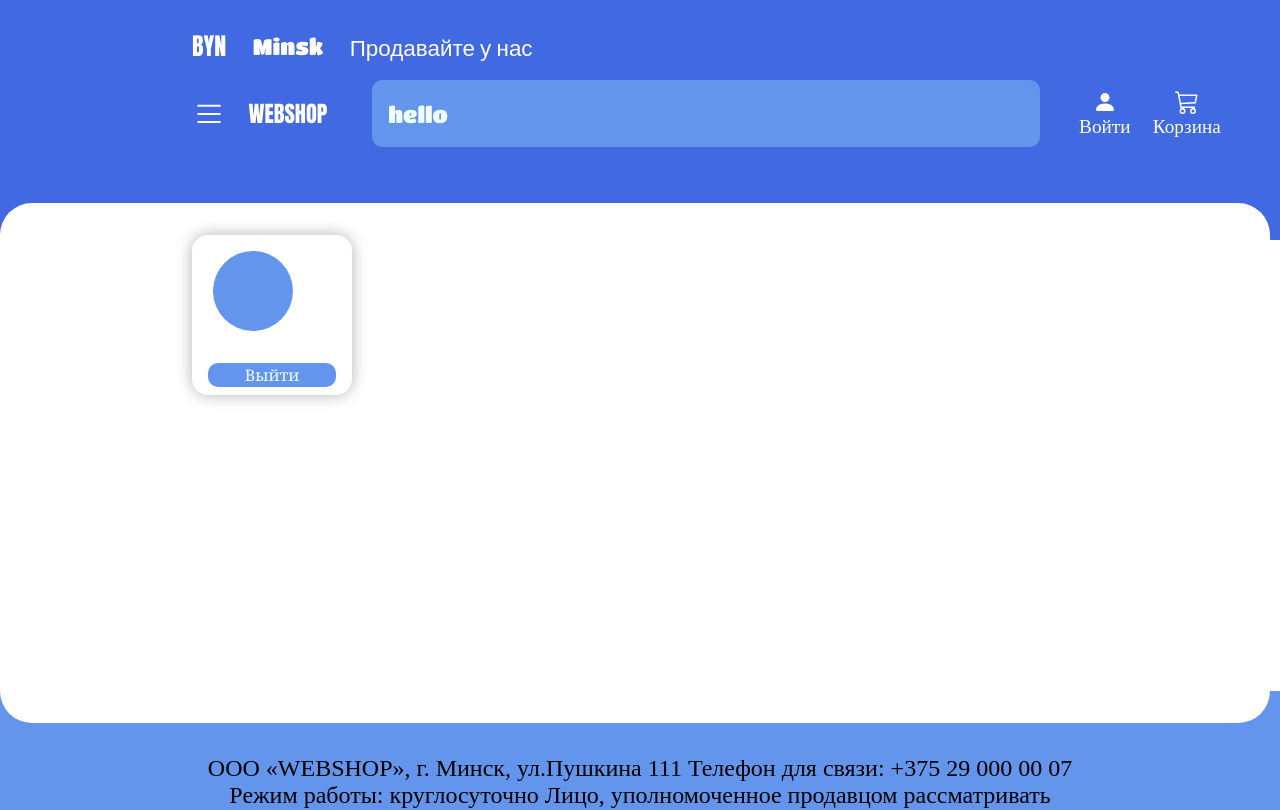
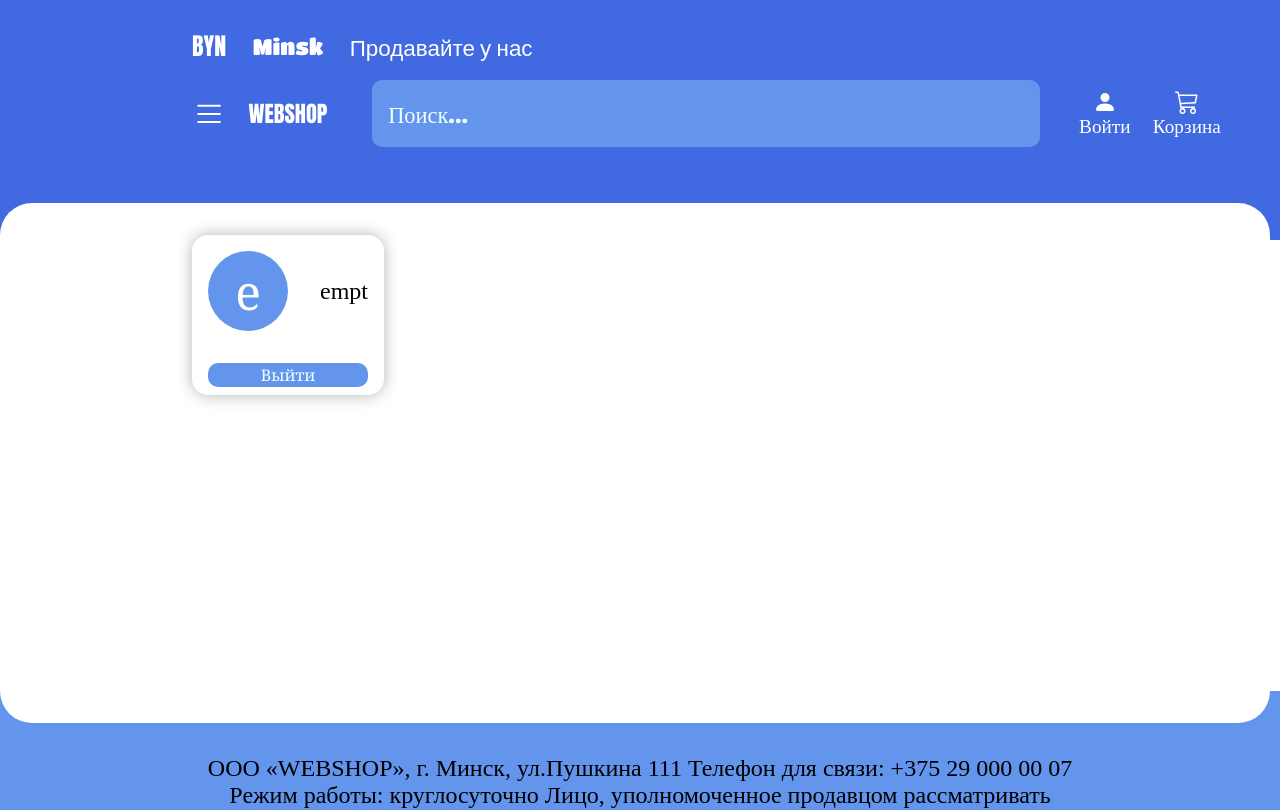
Before and after one commit to KolyaVol/ReactWebShop, a React (Create React App) app: page /userPage in a window 1280 px wide. Shown: the top 810 px of the page. Built offline with nearby package versions, Linux system fonts and the light colour scheme.

Commit message:
cart styles

```diff
--- a/src/Pages/Cart/Cart.jsx
+++ b/src/Pages/Cart/Cart.jsx
@@ -44,9 +44,8 @@ export default function Cart() {
                 <div className={styles.cart__sale}>{prod.sale}</div>
 
                 <div className={styles.cart__name}>{prod.name}</div>
-                <div>{counter(prod)}</div>
-                <CartCounter id = {prod.id} counter = {counter(prod)}/>
               </div>
+              <CartCounter id={prod.id} counter={counter(prod)} />
             </div>
           ))
         ) : (
--- a/src/Pages/UserPage/UserPage.jsx
+++ b/src/Pages/UserPage/UserPage.jsx
@@ -1,17 +1,17 @@
 import React from "react";
 import { useDispatch, useSelector } from "react-redux";
 import { useNavigate } from "react-router-dom";
-import userName from "../../store/userNameSlice";
+import userStateName from "../../store/userNameSlice";
 import MyButton from "../../UI/MyButton/MyButton";
 import styles from "./UserPage.module.css";
 
 export default function UserPage() {
 
   const dispatch = useDispatch;
-  const userCurrentName = useSelector((state) => state.userName);
+  const userName = useSelector((state) => state.userName);
   let firstLetter = () => {
-    if (userCurrentName) {
-      return userCurrentName.split("").slice(0, 1).join();
+    if (userName) {
+      return userName.name.split("").slice(0, 1).join();
     } else return "";
   };
 
@@ -21,7 +21,7 @@ export default function UserPage() {
     event.preventDefault();
     localStorage.clear("AUTH");
     localStorage.clear("USERNAME");
-    dispatch(userName(false));
+    dispatch(userStateName(false));
     navigate("/webshop");
   };
 
@@ -30,7 +30,7 @@ export default function UserPage() {
       <div className={styles.UserBox}>
         <div className={styles.UserTitle}>
           <div className={styles.UserPic}>{firstLetter()}</div>
-          <div className={styles.UserName}>{userCurrentName}</div>
+          <div className={styles.UserName}>{userName.name}</div>
         </div>
         <MyButton onClick={signOut}>Выйти</MyButton>
       </div>
--- a/src/UI/CartCounter/CartCounter.jsx
+++ b/src/UI/CartCounter/CartCounter.jsx
@@ -1,23 +1,55 @@
 import React from "react";
-import { useDispatch } from "react-redux";
-import { removeCartProd, removeOneProd } from "../../store/CartSlice";
-import MyButton from "../MyButton/MyButton";
+import { useDispatch, useSelector } from "react-redux";
+import { addToCart, removeCartProd, removeOneProd } from "../../store/CartSlice";
+import { FiChevronLeft, FiChevronRight } from "react-icons/fi";
 import styles from "./CartCounter.module.css";
 
 export default function CartCounter({ id, counter }) {
   const dispatch = useDispatch()
-  const increment = () => {
+  const prodList = useSelector((state) => state.prodList);
+  const cartProds = useSelector((state) => state.addToCart);
+
+
+  const currentProd = prodList.prods.find((item) => item.id === id);
+
+  const addToLs = () => {
+    if (localStorage.getItem("CART")) {
+      localStorage.setItem(
+        "CART",
+        JSON.stringify([
+          ...JSON.parse(localStorage.getItem("CART")),
+          currentProd,
+        ])
+      );
+    } else {
+      localStorage.setItem("CART", JSON.stringify([currentProd]));
+    }
+  };
+
+  const updateLs = () => {
+    localStorage.setItem("CART", JSON.stringify(cartProds.prods));
+  };
+
+  const addProdToCart = () => {
+    dispatch(addToCart(currentProd));
+    addToLs();
+  };
+
+
+  const decrement = () => {
     dispatch(removeOneProd(id));
+    updateLs();
+
   }
 
-  const decrement = () => {
+  const removeType = () => {
     dispatch(removeCartProd(id));
   };
   return (
     <div className={styles.container}>
-      <MyButton onClick={() => decrement()}>Decr</MyButton>
+      <FiChevronLeft onClick={() => decrement()}/>
       <div className={styles.counter}>{counter}</div>
-      <MyButton onClick={() => increment()}>Incr</MyButton>
+      <FiChevronRight onClick={() => addProdToCart()}/>
     </div>
   );
 }
--- a/src/UI/CartCounter/CartCounter.module.css
+++ b/src/UI/CartCounter/CartCounter.module.css
@@ -4,6 +4,7 @@
     align-items: center ;
     width: 10vw;
     height: 5vw;
+    margin-left: 10vw;
 }
 
 .container {
--- a/src/UI/Header/Header.jsx
+++ b/src/UI/Header/Header.jsx
@@ -1,4 +1,4 @@
-import React, { useEffect } from "react";
+import React, { useEffect, useState } from "react";
 import MyInput from "../MyInput/MyInput";
 import styles from "./Header.module.css";
 import { IconContext } from "react-icons";
@@ -14,6 +14,8 @@ import { pasteCartArr } from "../../store/CartSlice";
 import { userStateName } from "../../store/userNameSlice";
 
 export default function Header() {
+  const [filter, setFilter] = useState({ sort: "", query: "" });
+
   const dispatch = useDispatch();
   const cartProds = useSelector((state) => state.addToCart);
 
@@ -27,10 +29,8 @@ export default function Header() {
     if (!isAuthorise) {
       localStorage.setItem("AUTH", "false");
     } else {
-      //
-      //
-      //
-      console.log(1);
+     dispatch(userStateName(localStorage.getItem("USERNAME")))
+
     }
   }, []);
 
@@ -56,7 +56,12 @@ export default function Header() {
 
               <MyInput
                 classes={addCssClass(styles.input, styles.header__item)}
-                placeholder="hello"
+                value={filter.query}
+                onChange={(e) =>
+                  setFilter({ ...filter, query: e.target.value })
+                }
+                placeholder="Поиск..."
+
               />
 
               <UserProfile />
--- a/src/UI/Header/UserProfile/UserProfile.jsx
+++ b/src/UI/Header/UserProfile/UserProfile.jsx
@@ -14,7 +14,7 @@ export default function UserProfile() {
   };
   return (
     <IconContext.Provider value={{ size: "1.5rem" }}>
-      {!isAuth && !userName ? (
+      {!isAuth && userName.name ==='empt' ? (
         <NavLink
           to={"/login"}
           className={addCssClass(styles.sign, styles.header__item)}
@@ -28,7 +28,7 @@ export default function UserProfile() {
           className={addCssClass(styles.sign, styles.header__item)}
         >
           <BsFillPersonFill />
-          <span className={styles.sign}>{`${userName}`}</span>
+          <span className={styles.sign}>{`${userName.name}`}</span>
         </NavLink>
       )}
     </IconContext.Provider>
--- a/src/store/CartSlice.js
+++ b/src/store/CartSlice.js
@@ -16,8 +16,7 @@ const cartSlice = createSlice({
             state.prods = state.prods.filter(prod => prod.id !== action.payload)
         },
         removeOneProd(state, action) {
-            state.prods = state.prods.filter(index =>
-                 state.prods.findIndex(prod => prod.id == action.payload) !== index)
+            state.prods = state.prods.filter((prod, index) => state.prods.findIndex(prod => prod.id == action.payload) !== index)
         }
     }
 })
--- a/src/store/userNameSlice.js
+++ b/src/store/userNameSlice.js
@@ -2,10 +2,10 @@ import { createSlice } from "@reduxjs/toolkit";
 
 const userNameSlice = createSlice({
     name: 'userName',
-    initialState: '',
+    initialState: {name: 'empt'},
     reducers: {
-        userStateName(state, actions) {
-            state = actions.payload
+        userStateName(state, action) {
+            state.name = action.payload
         },
     }
 })
```
